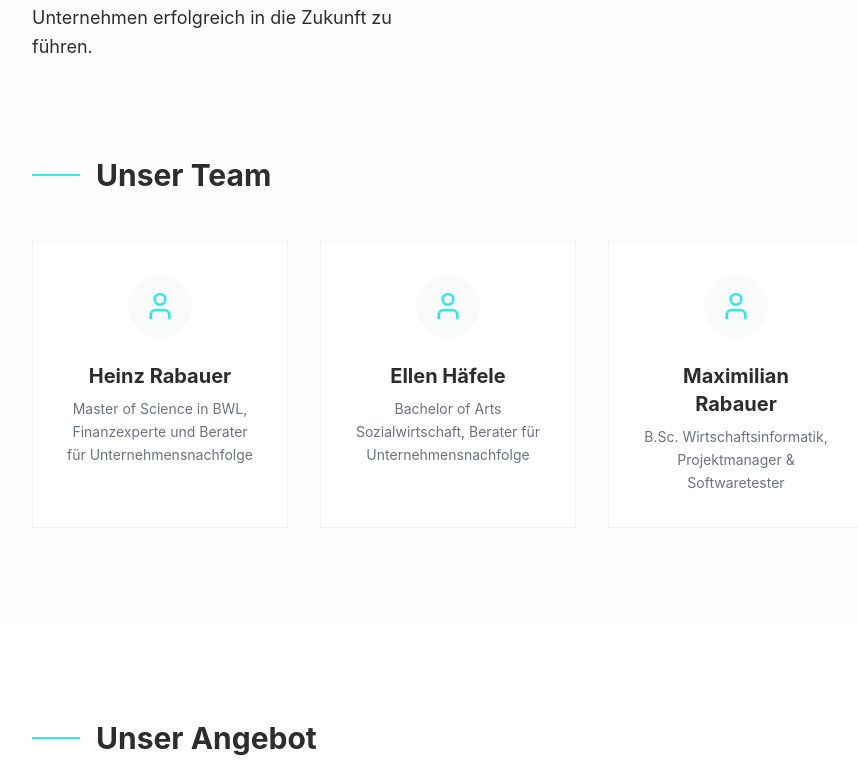
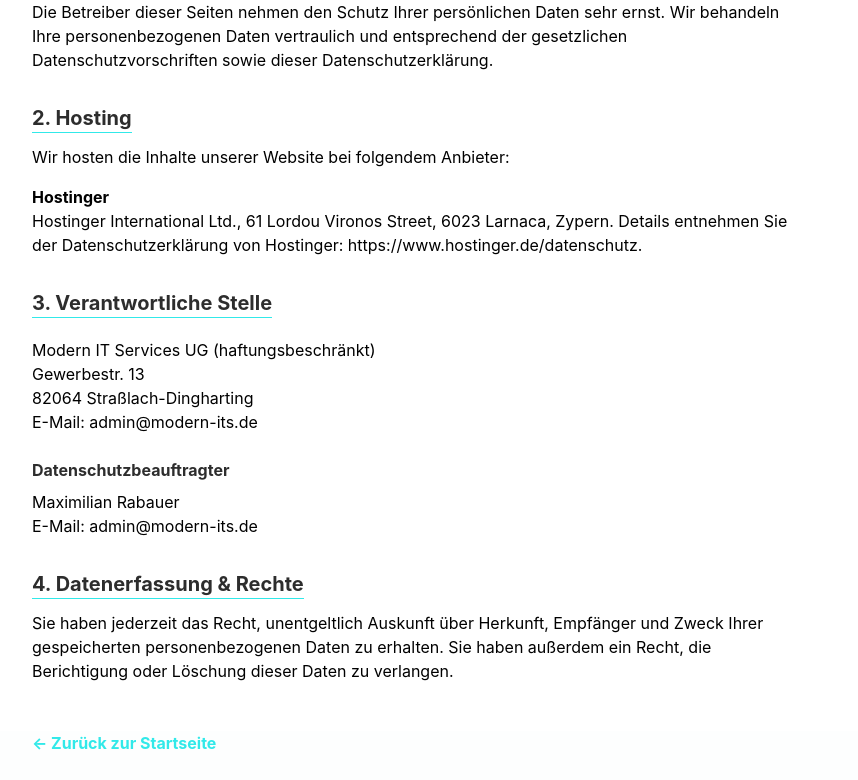
Before and after one commit to ellen2407/modern-services, a React (Vite) app: page /legal in a window 1280 px wide. Shown: the part 1440-2220 px from the top of the page, without its empty margins (320-1178 px from the left). Built offline with nearby package versions, Linux system fonts and the light colour scheme.

Commit message:
Einfügen: Nutzungsbedingungen und separate URL für Impressum

```diff
--- a/package.json
+++ b/package.json
@@ -9,9 +9,10 @@
     "preview": "vite preview"
   },
   "dependencies": {
+    "lucide-react": "^0.284.0",
     "react": "^18.2.0",
     "react-dom": "^18.2.0",
-    "lucide-react": "^0.284.0"
+    "react-router-dom": "^7.13.0"
   },
   "devDependencies": {
     "@types/react": "^18.2.15",
--- a/src/App.tsx
+++ b/src/App.tsx
@@ -1,4 +1,5 @@
 import React, { useState, useEffect } from 'react';
+import { BrowserRouter as Router, Routes, Route, useNavigate, useLocation } from 'react-router-dom';
 import Sidebar from './components/Sidebar';
 import Hero from './components/Hero';
 import About from './components/About';
@@ -8,109 +9,112 @@ import Footer from './components/Footer';
 import Legal from './components/Legal';
 import { Menu, X } from 'lucide-react';
 
-const App: React.FC = () => {
+// Diese kleine Hilfskomponente sorgt dafür, dass wir überall navigieren können
+const AppContent: React.FC = () => {
   const [isMobileMenuOpen, setIsMobileMenuOpen] = useState(false);
-  const [view, setView] = useState<'home' | 'impressum' | 'agb'>('home');
+  const navigate = useNavigate();
+  const location = useLocation();
 
   const toggleMenu = () => setIsMobileMenuOpen(!isMobileMenuOpen);
 
-  // Scrollt bei Ansichtswechsel nach oben
+  // Scrollt bei jedem Seitenwechsel nach oben
   useEffect(() => {
     window.scrollTo({ top: 0, behavior: 'smooth' });
-  }, [view]);
+  }, [location.pathname]);
+
+  const handleNavigation = (target: string) => {
+    if (target === 'impressum' || target === 'legal') {
+      navigate('/legal');
+    } else if (target === 'agb') {
+      navigate('/agb');
+    } else {
+      navigate('/');
+    }
+    setIsMobileMenuOpen(false);
+  };
 
   return (
     <div className="min-h-screen bg-white flex flex-col lg:flex-row w-full overflow-x-hidden">
 
-      {/* 1. MOBILE HEADER - ULTRA ROBUST FIX */}
+      {/* 1. MOBILE HEADER */}
       <header className="lg:hidden sticky top-0 z-50 bg-white border-b border-gray-100 w-full left-0 right-0">
         <div className="flex items-center justify-between px-6 py-4 w-full box-border">
           <div className="flex-1">
             <button
-              onClick={() => {
-                setView('home');
-                setIsMobileMenuOpen(false);
-              }}
+              onClick={() => handleNavigation('home')}
               className="font-bold text-xl tracking-tight text-[#2d2d2d] whitespace-nowrap"
             >
               Modern <span className="text-[#31e9e9]">Services</span>
             </button>
           </div>
-
-          <button
-            onClick={toggleMenu}
-            className="p-2 text-[#2d2d2d] hover:bg-gray-50 rounded-lg flex-shrink-0"
-            aria-label="Menü öffnen"
-          >
+          <button onClick={toggleMenu} className="p-2 text-[#2d2d2d] hover:bg-gray-50 rounded-lg flex-shrink-0">
             {isMobileMenuOpen ? <X size={24} /> : <Menu size={24} />}
           </button>
         </div>
       </header>
 
-      {/* 2. SIDEBAR NAVIGATION */}
+      {/* 2. SIDEBAR */}
       {isMobileMenuOpen && (
-        <div
-          className="fixed inset-0 bg-black/40 z-40 lg:hidden"
-          onClick={() => setIsMobileMenuOpen(false)}
-        />
+        <div className="fixed inset-0 bg-black/40 z-40 lg:hidden" onClick={() => setIsMobileMenuOpen(false)} />
       )}
-
-      <aside className={`
-        fixed inset-y-0 left-0 z-50 w-64 bg-white transform transition-transform duration-300 ease-in-out border-r border-gray-100
-        lg:translate-x-0 lg:static lg:inset-0
-        ${isMobileMenuOpen ? 'translate-x-0' : '-translate-x-full'}
-      `}>
-        <Sidebar
-          closeMenu={() => setIsMobileMenuOpen(false)}
-          onNavigate={(target: any) => {
-            if (target === 'home' || target === 'impressum' || target === 'agb') {
-              setView(target);
-            } else {
-              setView('home');
-            }
-            setIsMobileMenuOpen(false);
-          }}
-        />
+      <aside className={`fixed inset-y-0 left-0 z-50 w-64 bg-white transform transition-transform duration-300 ease-in-out border-r border-gray-100 lg:translate-x-0 lg:static lg:inset-0 ${isMobileMenuOpen ? 'translate-x-0' : '-translate-x-full'}`}>
+        <Sidebar closeMenu={() => setIsMobileMenuOpen(false)} onNavigate={handleNavigation} />
       </aside>
 
       {/* 3. MAIN CONTENT AREA */}
       <main className="flex-1 w-full min-w-0 transition-all duration-300 flex flex-col">
-        {view === 'home' ? (
+        <Routes>
+          {/* STARTSEITE */}
+          <Route path="/" element={
             <div className="flex flex-col w-full">
               <section id="start"><Hero /></section>
               <section id="ueber-uns"><About /></section>
               <section id="angebot"><Offerings /></section>
               <section id="termin"><Booking /></section>
             </div>
-        ) : (
+          } />
+
+          {/* IMPRESSUM / DATENSCHUTZ */}
+          <Route path="/legal" element={
             <div className="w-full min-h-screen flex flex-col bg-gray-50/30">
-            <div className="flex-1">
-              {view === 'impressum' ? (
-                <Legal />
-              ) : (
+              <div className="flex-1"><Legal /></div>
+              <div className="px-6 md:px-12 lg:px-24 pb-12">
+                <button onClick={() => navigate('/')} className="text-[#31e9e9] font-bold hover:underline flex items-center gap-2 transition-all">
+                  ← Zurück zur Startseite
+                </button>
+              </div>
+            </div>
+          } />
+
+          {/* AGB PLATZHALTER */}
+          <Route path="/agb" element={
+            <div className="w-full min-h-screen flex flex-col bg-gray-50/30">
               <div className="p-10 md:p-24 text-center text-gray-500">
                 <h2 className="text-2xl font-bold mb-4 text-[#2d2d2d]">Allgemeine Geschäftsbedingungen</h2>
                 <p>Hier folgen in Kürze Ihre AGB Texte...</p>
               </div>
-              )}
-            </div>
-
               <div className="px-6 md:px-12 lg:px-24 pb-12">
-              <button
-                onClick={() => setView('home')}
-                className="text-[#31e9e9] font-bold hover:underline flex items-center gap-2 transition-all"
-              >
+                <button onClick={() => navigate('/')} className="text-[#31e9e9] font-bold hover:underline flex items-center gap-2 transition-all">
                   ← Zurück zur Startseite
                 </button>
               </div>
             </div>
-        )}
+          } />
+        </Routes>
 
-        {/* Footer - fixed any type error */}
-        <Footer onNavigate={(target: any) => setView(target)} />
+        <Footer onNavigate={handleNavigation} />
       </main>
     </div>
   );
 };
 
+// Das ist der neue Einstiegspunkt
+const App: React.FC = () => {
+  return (
+    <Router>
+      <AppContent />
+    </Router>
+  );
+};
+
 export default App;
--- a/src/components/Legal.tsx
+++ b/src/components/Legal.tsx
@@ -88,9 +88,49 @@ const Legal: React.FC = () => {
             </p>
           </div>
         </div>
+        {/* --- START DATENSCHUTZ --- */}
+        <div className="pt-16 mt-16 border-t-2 border-gray-100">
+            <h1 className="text-4xl font-bold mb-10 text-[#2d2d2d] tracking-tight">Datenschutzerklärung</h1>
+
+            <div className="space-y-8">
+              <div>
+                <h2 className="text-xl font-bold text-[#2d2d2d] mb-3 border-b border-[#31e9e9] inline-block">1. Datenschutz auf einen Blick</h2>
+                <p>Die Betreiber dieser Seiten nehmen den Schutz Ihrer persönlichen Daten sehr ernst. Wir behandeln Ihre personenbezogenen Daten vertraulich und entsprechend der gesetzlichen Datenschutzvorschriften sowie dieser Datenschutzerklärung.</p>
+              </div>
+
+              <div>
+                <h2 className="text-xl font-bold text-[#2d2d2d] mb-3 border-b border-[#31e9e9] inline-block">2. Hosting</h2>
+                <p>Wir hosten die Inhalte unserer Website bei folgendem Anbieter:</p>
+                <h3 className="font-bold mt-4">Hostinger</h3>
+                <p>Hostinger International Ltd., 61 Lordou Vironos Street, 6023 Larnaca, Zypern. Details entnehmen Sie der Datenschutzerklärung von Hostinger: https://www.hostinger.de/datenschutz.</p>
+              </div>
+
+              <div>
+                <h2 className="text-xl font-bold text-[#2d2d2d] mb-3 border-b border-[#31e9e9] inline-block">3. Verantwortliche Stelle</h2>
+                <p className="mt-2">
+                  Modern IT Services UG (haftungsbeschränkt)<br />
+                  Gewerbestr. 13<br />
+                  82064 Straßlach-Dingharting<br />
+                  E-Mail: admin@modern-its.de
+                </p>
+                <h3 className="font-bold mt-6 text-[#2d2d2d]">Datenschutzbeauftragter</h3>
+                <p className="mt-2">
+                  Maximilian Rabauer<br />
+                  E-Mail: admin@modern-its.de
+                </p>
+              </div>
+
+              <div>
+                <h2 className="text-xl font-bold text-[#2d2d2d] mb-3 border-b border-[#31e9e9] inline-block">4. Datenerfassung & Rechte</h2>
+                <p>Sie haben jederzeit das Recht, unentgeltlich Auskunft über Herkunft, Empfänger und Zweck Ihrer gespeicherten personenbezogenen Daten zu erhalten. Sie haben außerdem ein Recht, die Berichtigung oder Löschung dieser Daten zu verlangen.</p>
+              </div>
+            </div>
+          </div>
+          {/* --- ENDE DATENSCHUTZ --- */}
       </div>
     </section>
   );
 };
 
+
 export default Legal;
```
Also changed, not shown: 1 other file (tests, documents, lock files or other folders). Lines whose indentation alone changed are shown as unchanged.
